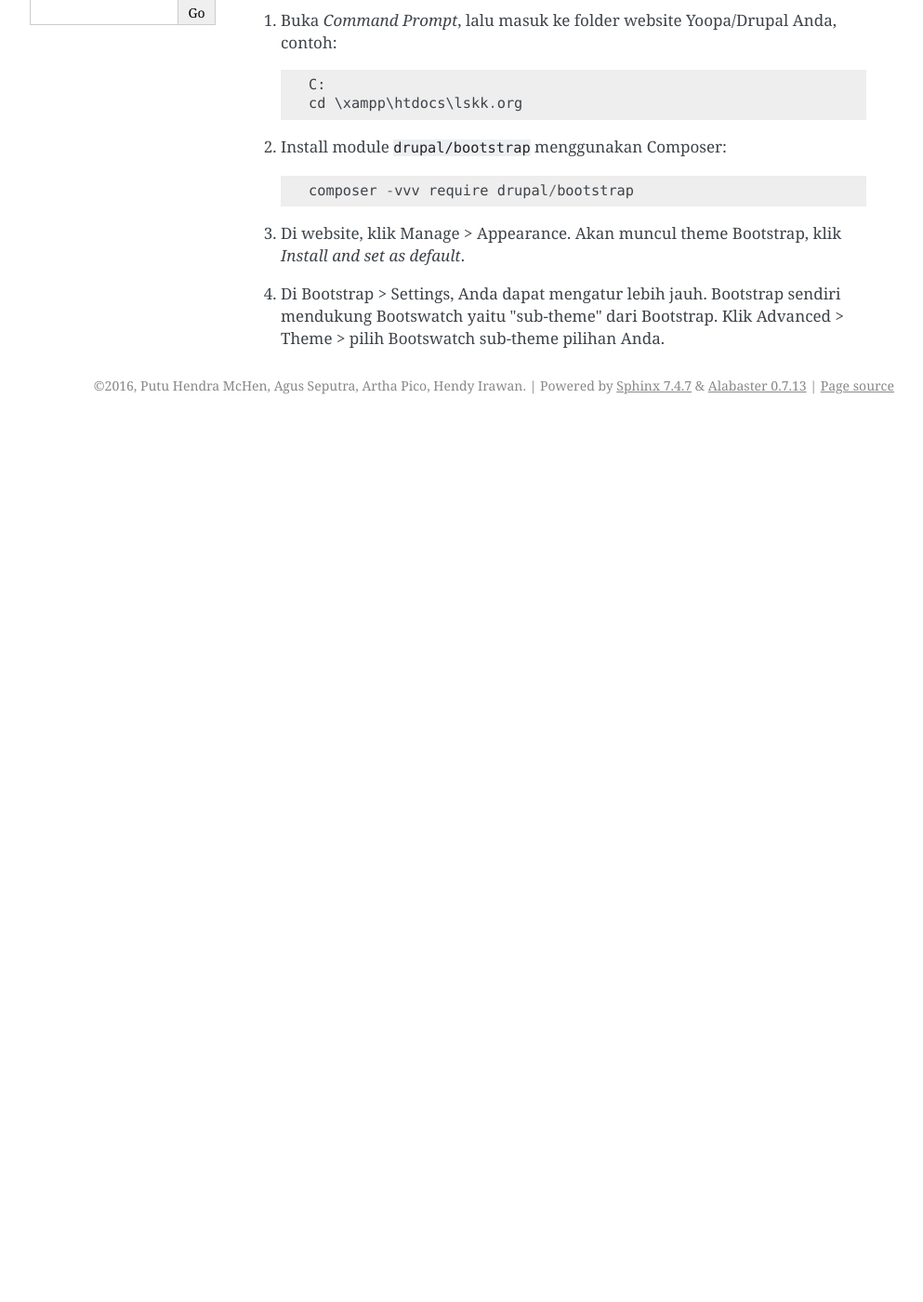
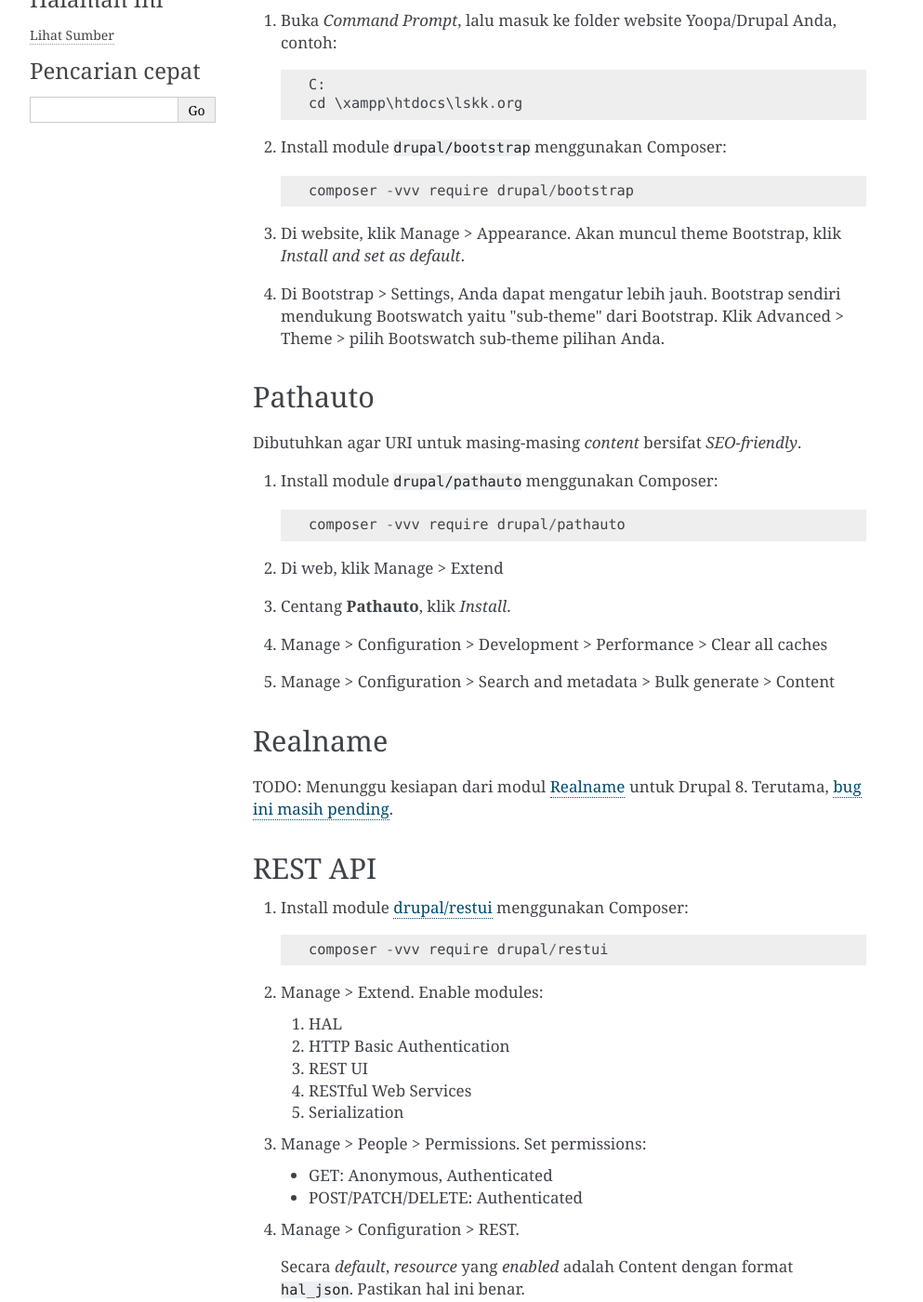
Before and after one commit to lskk/yoopa, a Sphinx documentation site: the page built from docs/kustomisasi-dasar.rst, in a window 1280 px wide and 1400 px high, scrolled down 270 px. Shown: the whole window at 93% size, without its empty margins (148-1141 px from the left). Built offline with Sphinx 7.4.7, drawn with Linux system fonts in a browser that asks for light colours; before the commit the page ends 900 px from its top, so only the background shows below that; some of the changed text lies outside the part shown.

```diff
--- a/docs/kustomisasi-dasar.rst
+++ b/docs/kustomisasi-dasar.rst
@@ -23,3 +23,69 @@ Yoopa menggunakan `theme Bootstrap`_. Cara installnya:
    Klik Advanced > Theme > pilih Bootswatch sub-theme pilihan Anda.
 
 .. _theme Bootstrap: https://www.drupal.org/project/bootstrap
+
+Pathauto
+--------
+
+Dibutuhkan agar URI untuk masing-masing *content* bersifat *SEO-friendly*.
+
+1. Install module ``drupal/pathauto`` menggunakan Composer: ::
+
+    composer -vvv require drupal/pathauto
+
+2. Di web, klik Manage > Extend
+3. Centang **Pathauto**, klik *Install*.
+4. Manage > Configuration > Development > Performance > Clear all caches
+5. Manage > Configuration > Search and metadata > Bulk generate > Content
+
+Realname
+--------
+
+TODO: Menunggu kesiapan dari modul Realname_ untuk Drupal 8.
+Terutama, `bug ini masih pending <https://www.drupal.org/node/2705279>`_.
+
+.. _Realname: https://www.drupal.org/project/realname
+
+REST API
+--------
+
+1. Install module `drupal/restui`_ menggunakan Composer: ::
+
+        composer -vvv require drupal/restui
+
+2. Manage > Extend. Enable modules:
+  1. HAL
+  2. HTTP Basic Authentication
+  3. REST UI
+  4. RESTful Web Services
+  5. Serialization
+3. Manage > People > Permissions. Set permissions:
+  - GET: Anonymous, Authenticated
+  - POST/PATCH/DELETE: Authenticated
+4. Manage > Configuration > REST.
+  Secara *default*, *resource* yang *enabled* adalah Content dengan format ``hal_json``.
+  Pastikan hal ini benar.
+5. Test menggunakan browser atau Postman: http://lskk.org.amanahwin/node/1?_format=hal_json
+
+.. _drupal/restui: https://www.drupal.org/project/restui
+
+Install Display Suite
+---------------------
+
+Display Suite digunakan untuk mengatur layout content secara GUI di website Drupal, tanpa membuat template.
+
+1. Require module `drupal/ds <https://www.drupal.org/project/ds>`_ menggunakan Composer: ::
+
+        composer -vvv require drupal/ds
+
+2. Di web, klik Manage > Extend
+3. Centang **Display Suite** dan **Display Suite Extras**, klik *Install*.
+
+Drupal 8 Crash Course
+---------------------
+
+1. `Understanding Drupal 8 <https://cipix.nl/understanding-drupal-8-part-1-general-structure-framework>`_
+2. `Los Angeles 2015: Drupal 8 The Crash Course <https://www.youtube.com/watch?v=8vwC_01KFLo&index=25&list=PLpeDXSh4nHjRwS2wCW-rOTsYNy1op3e0C>`_
+3. `Drupal 8 The Crash Course presentation <https://www.palantir.net/presentations/mwphp15-d8-crash-course>`_
+4. `Creating Drupal 8 modules <https://www.drupal.org/developing/modules/8>`_
+5. `How to build a Drupal 8 module - SitePoint <https://www.sitepoint.com/series/how-to-build-a-drupal-8-module/>`_
```
Also changed, not shown: docs/development.rst (added, +13 -0 lines), docs/index.rst (+4 -3 lines), docs/instalasi.rst (+3 -4 lines), docs/kustomisasi-template.rst (added, +210 -0 lines).
